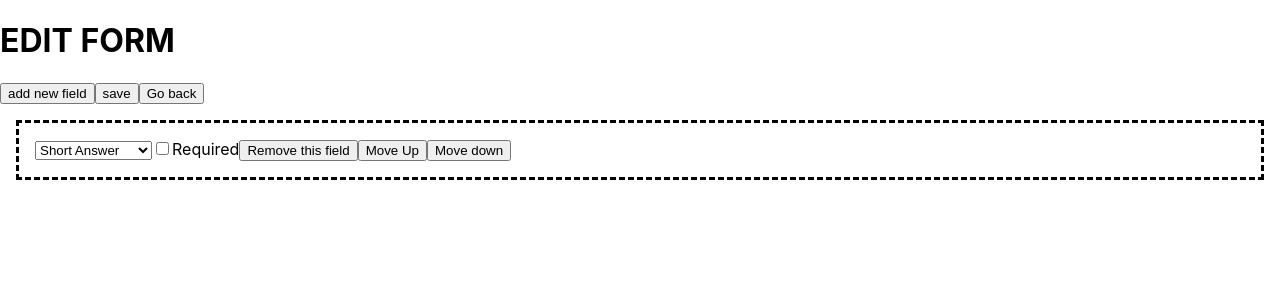
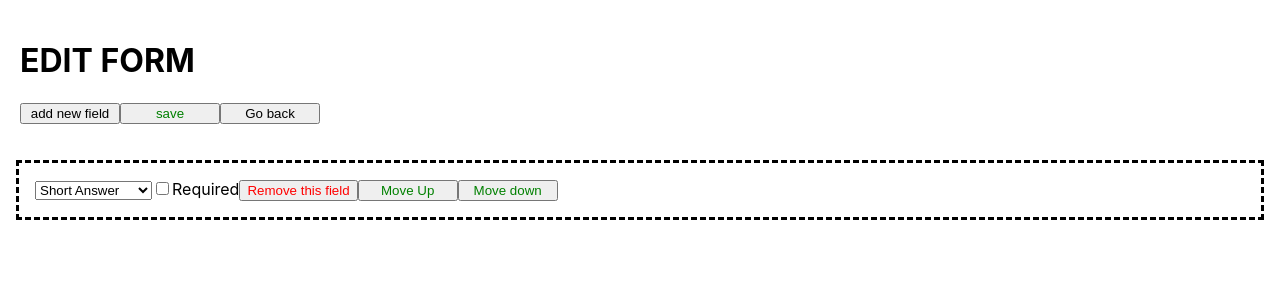
Before and after one commit to patryk-siewiera/iterators, a React (Create React App) app: page / in a window 1280 px wide. Shown: the top 300 px of the page. Built offline with nearby package versions, Linux system fonts and the light colour scheme.

Commit message:
feat: simple styling

```diff
--- a/src/App.css
+++ b/src/App.css
@@ -41,6 +41,10 @@
 	text-align: left;
 }
 
+li {
+	margin-top: 20px;
+}
+
 .name {
 	font-size: 1.5rem;
 }
@@ -51,9 +55,25 @@
 
 .delete {
 	color: red;
+	width: 100px;
 }
 
 .edit {
 	color: blue;
 	text-transform: uppercase;
+	width: 100px;
 }
+
+.moveUp {
+	color: green;
+	width: 100px;
+}
+.moveDown {
+	color: green;
+	width: 100px;
+}
+
+.answer {
+	font-weight: bold;
+	width: 200px;
+}
--- a/src/App.js
+++ b/src/App.js
@@ -47,10 +47,15 @@ function App({ onEdit }) {
 					{formList.map((e) => {
 						return (
 							<li>
-								<div className="name">Name: {e.name}</div>
+								<div className="name">
+									Name of list:<b> {e.name}</b>
+								</div>
 								<div className="desc">
-									Desc: {e.description}
+									Description: <i>{e.description}</i>
 								</div>
+								<button className="answer">
+									Answer Questions
+								</button>
 								<div className="actions">
 									<button
 										className="edit"
@@ -60,14 +65,15 @@ function App({ onEdit }) {
 									>
 										edit
 									</button>
-									<button className="moveUp">moveUp</button>
 									<button className="delete">Delete</button>
-									<button className="moveDown">
-										moveDown
-									</button>
-									<button className="answer">
-										Answer Questions
-									</button>
+									<div className="move">
+										<button className="moveUp">
+											moveUp
+										</button>
+										<button className="moveDown">
+											moveDown
+										</button>
+									</div>
 								</div>
 							</li>
 						);
--- a/src/editField.css
+++ b/src/editField.css
@@ -16,3 +16,10 @@
 .answers {
 	display: block;
 }
+
+.remove {
+	color: red;
+}
+.save {
+	color: green;
+}
--- /dev/null
+++ b/src/editForm.css
@@ -0,0 +1,15 @@
+.newField {
+	width: 100px;
+}
+
+.save {
+	width: 100px;
+}
+
+.goBack {
+	width: 100px;
+}
+
+.buttons {
+	padding: 20px;
+}
--- a/src/editForm.js
+++ b/src/editForm.js
@@ -1,5 +1,6 @@
 import React, { useState } from "react";
 import EditField from "./editField";
+import "./editForm.css";
 
 function newQuestion(question, type) {
 	const form = {
@@ -13,8 +14,10 @@ export default function EditForm(props) {
 	const [question, setQuestion] = useState([]);
 	return (
 		<div>
+			<div className="buttons">
 				<h1>EDIT FORM</h1>
 				<button
+					className="newField"
 					onClick={(ev) => {
 						const newQuestionList = [
 							...question.concat(newQuestion("a", "b")),
@@ -24,7 +27,7 @@ export default function EditForm(props) {
 				>
 					add new field{" "}
 				</button>
-			<button>save</button>
+				<button className="save">save</button>
 				<button
 					className="goBack"
 					onClick={() => {
@@ -32,7 +35,8 @@ export default function EditForm(props) {
 					}}
 				>
 					Go back
-			</button>{" "}
+				</button>
+			</div>
 			<EditField />
 			{question.map((e) => {
 				return <EditField />;
```
Lines whose indentation alone changed are shown as unchanged.
